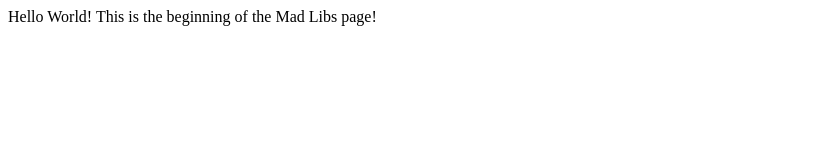
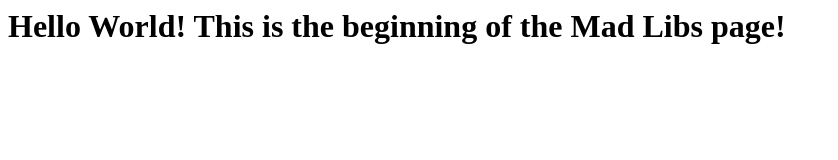
Before and after one commit to JLeezy93/Web-Projects, a plain HTML site: page src/index.html in a window 1280 px wide. Shown: the whole page, without its empty margins (0-838 px from the left). Drawn offline with Linux system fonts and the light colour scheme.

Commit message:
changed to h1 tags

```diff
--- a/src/index.html
+++ b/src/index.html
@@ -4,7 +4,7 @@
     </head>
 
     <body>
-        <p>Hello World! This is the beginning of the Mad Libs page!</p>
+        <h1>Hello World! This is the beginning of the Mad Libs page!</h1>
 
 
 
```
